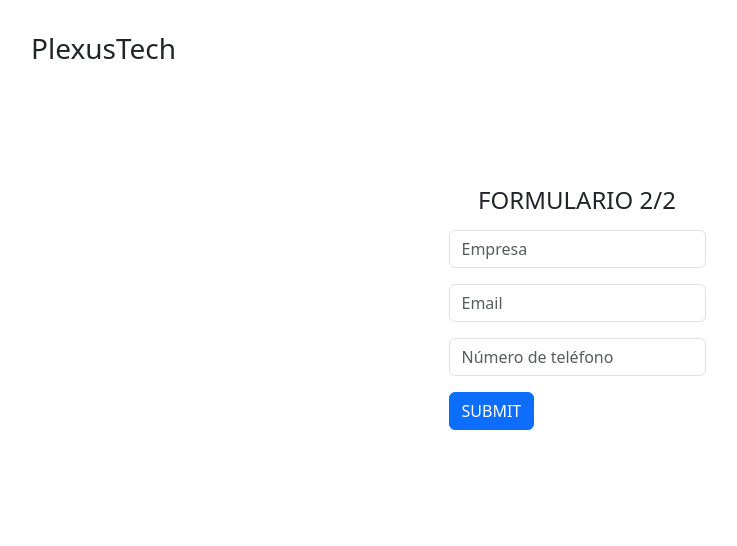
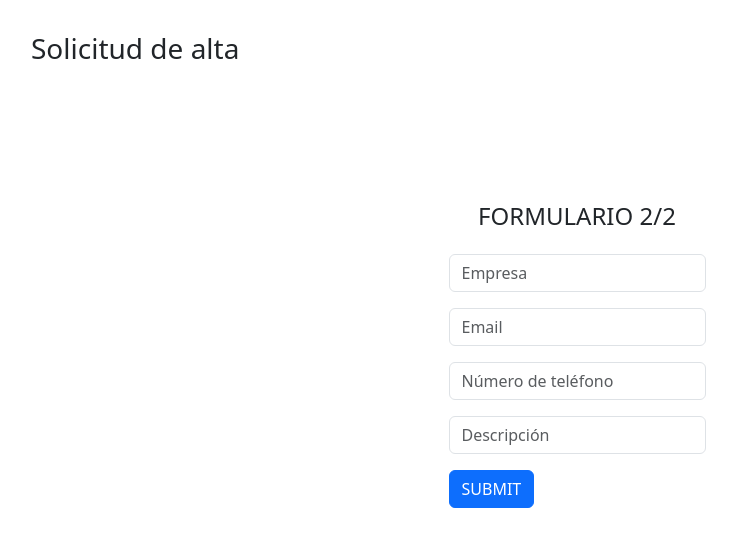
Before and after one commit to victorjv37/react-form, a React (Vite) app: page /companyForm in a window 1280 px wide. Shown: the top 546 px of the page, without its empty margins (63-800 px from the left). Built offline with nearby package versions, Linux system fonts and the light colour scheme.

Commit message:
Error handling finished and title changed

```diff
--- a/package.json
+++ b/package.json
@@ -10,6 +10,7 @@
     "preview": "vite preview"
   },
   "dependencies": {
+    "@hookform/error-message": "^2.0.1",
     "bootstrap": "^5.3.2",
     "eslint-config-prettier": "^9.1.0",
     "eslint-plugin-prettier": "^5.0.1",
--- a/src/styles.scss
+++ b/src/styles.scss
@@ -11,3 +11,11 @@
  ._container {
     height: 100%;
  }
+
+ .error {
+    font-size: 0.75em;
+    color: red;
+    padding: 0.25px;
+    margin: 0.25px;
+    max-width: 27vh;
+ }
--- a/src/views/CompanyForm.jsx
+++ b/src/views/CompanyForm.jsx
@@ -1,25 +1,24 @@
 import React, { useState } from "react";
-import { Button, Form, Stack, Alert } from "react-bootstrap";
+import { Button, Form, Stack } from "react-bootstrap";
 import { useForm } from "react-hook-form";
 import Header from "../components/Header";
 import FadeTransition from "../transitions/FadeTransition";
+import { ErrorMessage } from "@hookform/error-message";
 
 const UserForm = () => {
   const [data, setData] = useState(undefined);
-  const [show, setShow] = useState(true);
   const {
     register,
-    handleSubmit,
-    formState: { errors }
-  } = useForm();
+    formState: { errors },
+    handleSubmit
+  } = useForm({
+    criteriaMode: "all"
+  });
 
   const onSubmit = (data) => {
     if (data) {
       setData(data);
       console.log(data);
-    } else {
-      setData(false);
-      console.log(errors);
     }
   };
 
@@ -28,48 +27,121 @@ const UserForm = () => {
       <div className="container _container mt-2 p-3">
         <Stack gap={2}>
           <div className="p-2">
-            <Header title={"PlexusTech"} />
+            <Header title={"Solicitud de alta"} />
           </div>
           <div className="p-5 mt-5 form">
-            <h4 className="mb-3">FORMULARIO 2/2</h4>
+            <h4 className="mt-3">FORMULARIO 2/2</h4>
             <Form onSubmit={handleSubmit(onSubmit)} className="form">
               <Form.Group>
                 <Form.Control
-                  className="mb-3"
+                  className="mt-3"
                   type="text"
                   placeholder="Empresa"
-                  {...register("Empresa", { required: true })}
+                  {...register("Empresa", {
+                    required: "Este campo es requerido."
+                  })}
+                />
+                <ErrorMessage
+                  errors={errors}
+                  name="Empresa"
+                  render={({ messages }) =>
+                    messages &&
+                    Object.entries(messages).map(([type, message]) => (
+                      <p className="error" key={type}>
+                        {message}
+                      </p>
+                    ))
+                  }
                 />
                 <Form.Control
-                  className="mb-3"
+                  className="mt-3"
                   type="text"
                   placeholder="Email"
-                  {...register("Email", { required: true, pattern: /^\S+@\S+$/i })}
+                  {...register("Email", {
+                    required: "Este campo es requerido.",
+                    pattern: {
+                      value: /^\S+@\S+$/i,
+                      message: "Este campo debe tener formato de correo electrónico.",
+                      maxLength: {
+                        value: 60,
+                        message: "Este campo debe tener máximo 60 caracteres"
+                      }
+                    }
+                  })}
+                />
+                <ErrorMessage
+                  errors={errors}
+                  name="Email"
+                  render={({ messages }) =>
+                    messages &&
+                    Object.entries(messages).map(([type, message]) => (
+                      <p className="error" key={type}>
+                        {message}
+                      </p>
+                    ))
+                  }
                 />
                 <Form.Control
-                  className="mb-3"
+                  className="mt-3"
                   placeholder="Número de teléfono"
-                  {...register("Mobile number", { required: true, minLength: 6, maxLength: 12 })}
+                  {...register("Numero de telefono", {
+                    required: "Este campo es requerido.",
+                    pattern: {
+                      value: /^[0-9]+$/,
+                      message: "Solo pueden introducirse números en este campo."
+                    },
+                    minLength: {
+                      value: 6,
+                      message: "Este campo debe tener mínimo 6 caracteres"
+                    },
+                    maxLength: {
+                      value: 12,
+                      message: "Este campo debe tener máximo 12 caracteres"
+                    }
+                  })}
                 />
-                <Button variant="primary" type="submit">
+                <ErrorMessage
+                  errors={errors}
+                  name="Numero de telefono"
+                  render={({ messages }) =>
+                    messages &&
+                    Object.entries(messages).map(([type, message]) => (
+                      <p className="error" key={type}>
+                        {message}
+                      </p>
+                    ))
+                  }
+                />
+                <Form.Control
+                  className="mt-3"
+                  placeholder="Descripción"
+                  {...register("Descripcion", {
+                    required: "Este campo es requerido.",
+                    maxLength: {
+                      value: 120,
+                      message: "Este campo debe tener máximo 120 caracteres."
+                    }
+                  })}
+                />
+                <ErrorMessage
+                  errors={errors}
+                  name="Descripcion"
+                  render={({ messages }) =>
+                    messages &&
+                    Object.entries(messages).map(([type, message]) => (
+                      <p className="error" key={type}>
+                        {message}
+                      </p>
+                    ))
+                  }
+                />
+                <Button className="mt-3" variant="primary" type="submit">
                   SUBMIT
                 </Button>
               </Form.Group>
             </Form>
           </div>
         </Stack>
-        {data === false && (
-          <Alert show={show} variant="success">
-            <Alert.Heading>Error</Alert.Heading>
-            <p>Introduce correctamente los datos.</p>
-            <hr />
-            <div className="d-flex justify-content-end">
-              <Button onClick={() => setShow(false)} variant="outline-success">
-                Close me
-              </Button>
-            </div>
-          </Alert>
-        )}
       </div>
     </FadeTransition>
   );
--- a/src/views/UserForm.jsx
+++ b/src/views/UserForm.jsx
@@ -4,6 +4,7 @@ import { useForm } from "react-hook-form";
 import Header from "../components/Header";
 import { useNavigate } from "react-router-dom";
 import FadeTransition from "../transitions/FadeTransition";
+import { ErrorMessage } from "@hookform/error-message";
 
 const UserForm = () => {
   const [data, setData] = useState(undefined);
@@ -11,9 +12,12 @@ const UserForm = () => {
 
   const {
     register,
-    handleSubmit,
-    formState: { errors }
-  } = useForm();
+    formState: { errors },
+    handleSubmit
+  } = useForm({
+    criteriaMode: "all"
+  });
+
   const onSubmit = (data) => {
     if (data) {
       setData(data);
@@ -23,41 +27,90 @@ const UserForm = () => {
     }
   };
 
-  useEffect(() => {
-    if (data) {
-    }
-  }, [data]);
-
   return (
     <FadeTransition in={true}>
       <div className="_container container mt-2 p-3">
         <Stack gap={2}>
           <div className="p-2">
-            <Header title={"PlexusTech"} />
+            <Header title={"Solicitud de alta"} />
           </div>
           <div className="p-5 mt-5 form">
-            <h4 className="mb-3">FORMULARIO 1/2</h4>
+            <h4 className="mt-3">FORMULARIO 1/2</h4>
             <Form onSubmit={handleSubmit(onSubmit)} className="form">
               <Form.Group>
                 <Form.Control
-                  className="mb-3"
+                  className="mt-3"
                   type="text"
                   placeholder="Nombre"
-                  {...register("Nombre", { required: true, maxLength: 80 })}
+                  {...register("Nombre", {
+                    required: "Este campo es requerido.",
+                    maxLength: {
+                      value: 80,
+                      message: "Este campo debe tener máximo 80 caracteres"
+                    }
+                  })}
+                />
+                <ErrorMessage
+                  errors={errors}
+                  name="Nombre"
+                  render={({ messages }) =>
+                    messages &&
+                    Object.entries(messages).map(([type, message]) => (
+                      <p className="error" key={type}>
+                        {message}
+                      </p>
+                    ))
+                  }
                 />
                 <Form.Control
-                  className="mb-3"
+                  className="mt-3"
                   type="text"
                   placeholder="Apellidos"
-                  {...register("Apellidos", { required: true, maxLength: 100 })}
+                  {...register("Apellidos", {
+                    required: "Este campo es requerido.",
+                    maxLength: {
+                      value: 80,
+                      message: "Este campo debe tener máximo 80 caracteres"
+                    }
+                  })}
+                />
+                <ErrorMessage
+                  errors={errors}
+                  name="Apellidos"
+                  render={({ messages }) =>
+                    messages &&
+                    Object.entries(messages).map(([type, message]) => (
+                      <p className="error" key={type}>
+                        {message}
+                      </p>
+                    ))
+                  }
                 />
                 <Form.Control
-                  className="mb-3"
+                  className="mt-3"
                   type="text"
                   placeholder="DNI"
-                  {...register("DNI", { required: true, pattern: /[0-9]{8}[A-Za-z]{1}/i })}
+                  {...register("DNI", {
+                    required: "Este campo es requerido.",
+                    pattern: {
+                      value: /[0-9]{8}[A-Za-z]{1}/i,
+                      message: "Este campo debe tener formato DNI"
+                    }
+                  })}
                 />
-                <Button variant="primary" type="submit">
+                <ErrorMessage
+                  errors={errors}
+                  name="DNI"
+                  render={({ messages }) =>
+                    messages &&
+                    Object.entries(messages).map(([type, message]) => (
+                      <p className="error" key={type}>
+                        {message}
+                      </p>
+                    ))
+                  }
+                />
+                <Button className="mt-3" variant="primary" type="submit">
                   SUBMIT
                 </Button>
               </Form.Group>
```
Also changed, not shown: 1 other file (tests, documents, lock files or other folders).
